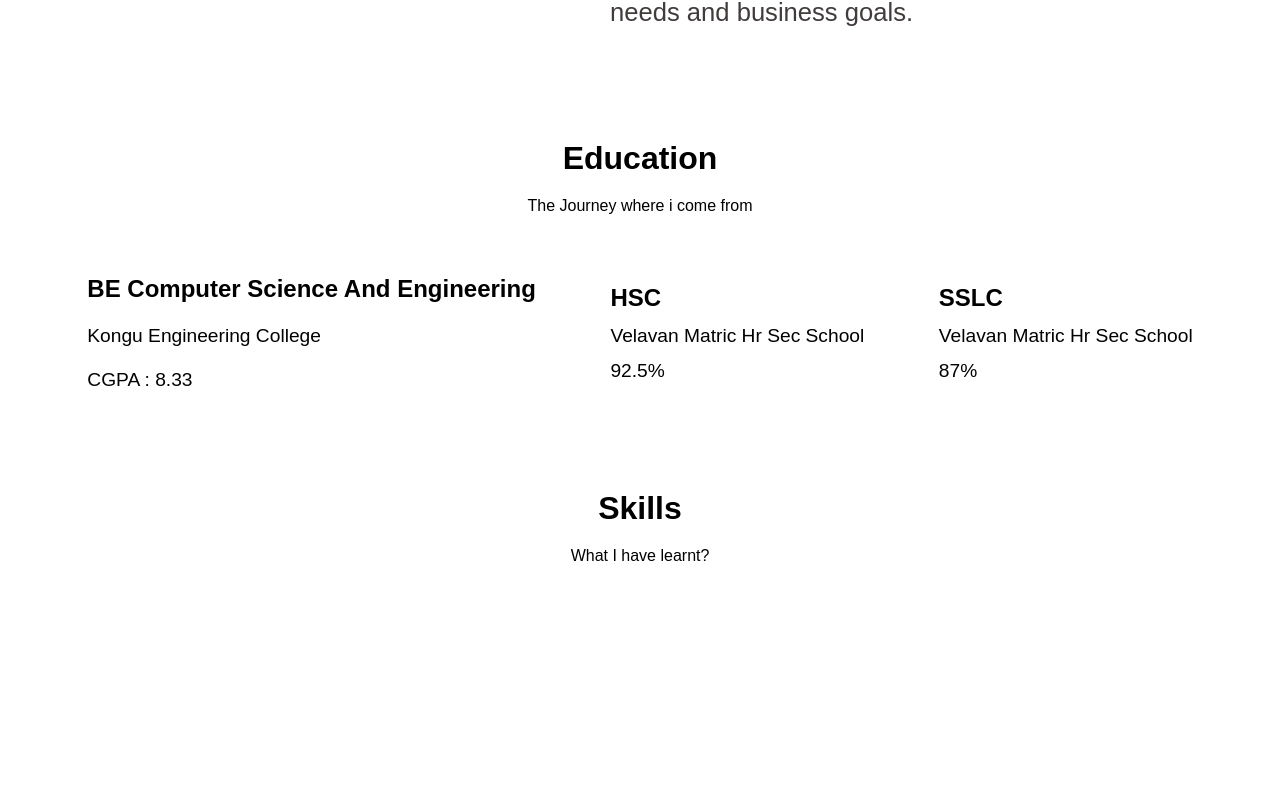
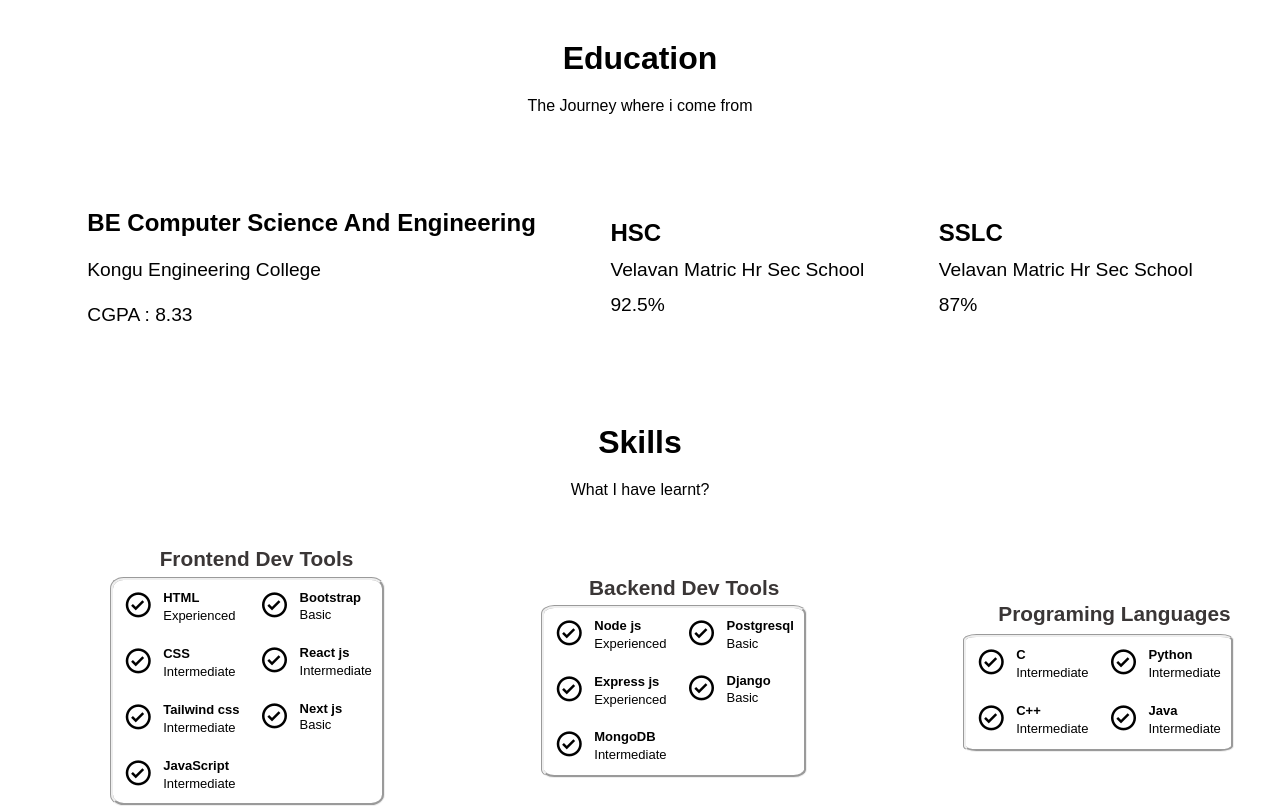
Before and after one commit to Santhosh-Shanmugam/Portfolio, a React (Vite) app in the folder Portfolio/: page /home in a window 1280 px wide. Shown: the part 1846-2652 px from the top of the page. Before the commit the page ends 2421 px from the top, so only its background shows below. Built offline with nearby package versions, Linux system fonts and the light colour scheme.

Commit message:
fifth commit

```diff
--- a/Portfolio/src/Pages/Skills.jsx
+++ b/Portfolio/src/Pages/Skills.jsx
@@ -3,10 +3,13 @@ import './css/Skills.style.css'
 import Dev from './components/Dev'
 const Skills = () => {
   return (
+    <>
     <div className='skill_title'>
        <h1 className='title'>Skills</h1>
        <p className='skill_des'>What I have learnt?</p>
     </div>
+    <Dev/>
+    </>
   )
 }
 
--- a/Portfolio/src/Pages/components/Data.jsx
+++ b/Portfolio/src/Pages/components/Data.jsx
@@ -11,7 +11,9 @@ const Data = () => {
           <h2>Full Stack Dev</h2>  <h2>UI/UX designer</h2>
           <h4 className='description'>I am a passionate web developer and strong in building user interfaces and designs and very curious to learn new things effectively</h4>
           <div className='btn_btn'>
-          <button className='btn'><h3>Download cv</h3></button>
+          <a href='Santhosh_Resume.pdf' download='Santhosh.pdf'>
+            <button className='btn'><h3>Get Resume</h3></button>
+          </a>
           </div>
         </div>
     </div>
--- a/Portfolio/src/Pages/components/Dev.jsx
+++ b/Portfolio/src/Pages/components/Dev.jsx
@@ -2,7 +2,154 @@ import React from 'react'
 
 const Dev = () => {
   return (
-    <div className=''>
+    <div className='dev'>
+    <div className='dev_front'>
+         <h1 className='front_des'>Frontend Dev Tools</h1>
+         <div className='front_dev'>
+          <div className='front_1'>
+         <article className='dev_art'>
+            <i class='bx bx-check-circle'></i>
+            <div className='dev_content'>
+                <h3 className='tag_des'>HTML</h3>
+                <p className='tag_des '>Experienced</p>
+            </div>
+         </article>
+         <article className='dev_art'>
+            <i class='bx bx-check-circle'></i>
+            <div className='dev_content'>
+                <h3 className='tag_des'>CSS</h3>
+                <p className='tag_des '>Intermediate</p>
+            </div>
+         </article>
+         <article className='dev_art'>
+            <i class='bx bx-check-circle'></i>
+            <div className='dev_content'>
+                <h3 className='tag_des'>Tailwind css</h3>
+                <p className='tag_des '>Intermediate</p>
+            </div>
+         </article>
+         <article className='dev_art'>
+            <i class='bx bx-check-circle'></i>
+            <div className='dev_content'>
+                <h3 className='tag_des'>JavaScript</h3>
+                <p className='tag_des '>Intermediate</p>
+            </div>
+         </article>
+         </div>
+         <div className='front_2'>
+         <article className='dev_art'>
+            <i class='bx bx-check-circle'></i>
+            <div className='dev_content'>
+                <h3 className='tag_des'>Bootstrap</h3>
+                <p className='tag_des '>Basic</p>
+            </div>
+         </article>
+         <article className='dev_art'>
+            <i class='bx bx-check-circle'></i>
+            <div className='dev_content'>
+                <h3 className='tag_des'>React js</h3>
+                <p className='tag_des'>Intermediate</p>
+            </div>
+         </article>
+         <article className='dev_art'>
+            <i class='bx bx-check-circle'></i>
+            <div className='dev_content'>
+                <h3 className='tag_des'>Next js</h3>
+                <p className='tag_des '>Basic</p>
+            </div>
+         </article>
+         </div>
+         </div>
+    </div>
+
+    <div className='back_art'>
+       <h1 className='back_des'>Backend Dev Tools</h1>
+         <div className='back_dev'>
+          <div className='back_1'>
+         <article className='dev_art_back'>
+            <i class='bx bx-check-circle'></i>
+            <div className='dev_content_back'>
+                <h3 className='tag_des'>Node js</h3>
+                <p className='tag_des '>Experienced</p>
+            </div>
+         </article>
+         <article className='dev_art_back'>
+            <i class='bx bx-check-circle'></i>
+            <div className='dev_content_back'>
+                <h3 className='tag_des'>Express js</h3>
+                <p className='tag_des '>Experienced</p>
+            </div>
+         </article>
+         <article className='dev_art_back'>
+            <i class='bx bx-check-circle'></i>
+            <div className='dev_content_back'>
+                <h3 className='tag_des'>MongoDB</h3>
+                <p className='tag_des '>Intermediate</p>
+            </div>
+         </article>
+         </div>
+         <div className='front_2'>
+         <article className='dev_art_back'>
+            <i class='bx bx-check-circle'></i>
+            <div className='dev_content_back'>
+                <h3 className='tag_des'>Postgresql</h3>
+                <p className='tag_des '>Basic</p>
+            </div>
+         </article>
+         <article className='dev_art_back'>
+            <i class='bx bx-check-circle'></i>
+            <div className='dev_content_back'>
+                <h3 className='tag_des'>Django</h3>
+                <p className='tag_des '>Basic</p>
+            </div>
+         </article>
+         </div>
+         </div>
+    </div>
+
+    <div className='dev_front'>
+         <h1 className='lang_des'>Programing Languages</h1>
+         <div className='lang'>
+         <div className='lang1'>
+         <div className='front_dev'>
+          <div className='front_1'>
+         <article className='dev_art'>
+            <i class='bx bx-check-circle'></i>
+            <div className='dev_content'>
+                <h3 className='tag_des'>C</h3>
+                <p className='tag_des '>Intermediate</p>
+            </div>
+         </article>
+         <article className='dev_art'>
+            <i class='bx bx-check-circle'></i>
+            <div className='dev_content'>
+                <h3 className='tag_des'>C++</h3>
+                <p className='tag_des '>Intermediate</p>
+            </div>
+         </article>
+         </div>
+         <div className='lang2'>
+         <article className='dev_art'>
+            <i class='bx bx-check-circle'></i>
+            <div className='dev_content'>
+                <h3 className='tag_des'>Python</h3>
+                <p className='tag_des '>Intermediate</p>
+            </div>
+         </article>
+         <article className='dev_art'>
+            <i class='bx bx-check-circle'></i>
+            <div className='dev_content'>
+                <h3 className='tag_des'>Java</h3>
+                <p className='tag_des '>Intermediate</p>
+            </div>
+         </article>
+         </div>
+         </div>
+         </div>
+         </div>
+    </div>
+
+
 
     </div>
   )
--- a/Portfolio/src/Pages/components/Icons.jsx
+++ b/Portfolio/src/Pages/components/Icons.jsx
@@ -1,5 +1,4 @@
 import React from 'react'
-
 const Icons = () => {
   return (
     <div className='background_color'>
--- a/Portfolio/src/Pages/css/Home.style.css
+++ b/Portfolio/src/Pages/css/Home.style.css
@@ -39,8 +39,8 @@ a:hover{
 .profile-img{
     padding-top: 2px;
     padding-left: 30%;
-    height: 350px;
-    width: 350px;
+    height: 92%;
+    width: 92%;
     border-radius: 50%;
     display: flex;
 }
@@ -48,7 +48,7 @@ a:hover{
     display: flex;
 }
 .data2{
-    padding-top: 8%;
+    padding-top: 7%;
     padding-left: 15%;
     margin-left: 0%;
     margin-right: 0%;
@@ -60,7 +60,7 @@ a:hover{
     justify-content: space-around;
     align-items: center;
     display: flex;
-    padding-top: 7%;
+    padding-top: 5%;
     padding-left: 10%;
 }
 .btn{
@@ -90,3 +90,10 @@ a:hover{
    align-items: center;
    display: flex;
 }
+
+.iconsall{
+    font-size: 200%;
+}
+.btn_background{
+    gap: 100%;
+}
--- a/Portfolio/src/Pages/css/Skills.style.css
+++ b/Portfolio/src/Pages/css/Skills.style.css
@@ -7,3 +7,70 @@
     align-items: center;
     display: flex;
 }
+i{
+    font-size: 30px;
+    padding-right: 10px;
+}
+.dev_art{
+    display: flex;
+    padding: 10px;
+}
+.front_des{
+    padding-left: 18%;
+    padding-bottom: 2%;
+    font-size: 130%;
+    color: rgb(58, 54, 54);
+}
+.dev_front{
+    padding-left: 5%;
+}
+.front_dev{
+    /* height: 20%;
+    width: 25%; */
+    border-style: groove;
+    border-radius: 5%;
+    display: flex;
+}
+.dev_art_back{
+    display: flex;
+    padding: 10px;
+}
+.back_des{
+    padding-left: 18%;
+    padding-bottom: 2%;
+    font-size: 130%;
+    color: rgb(58, 54, 54);
+}
+.dev_back{
+    padding-left: 5%;
+}
+.back_dev{
+    /* height: 20%;
+    width: 25%; */
+    border-style: groove;
+    border-radius: 5%;
+    display: flex;
+
+}
+.dev{
+    padding-top: 3%;
+    display: flex;
+    justify-content: space-around;
+    align-items: center;
+}
+.back_art{
+    padding-left: 5%;
+}
+.lang{
+    display: flex;
+}
+.lang_des{
+    padding-left: 13%;
+    padding-bottom: 3%;
+    font-size: 130%;
+    color: rgb(58, 54, 54);
+}
+.tag_des{
+    font-size: small;
+    padding-bottom: 4%;
+}
```
